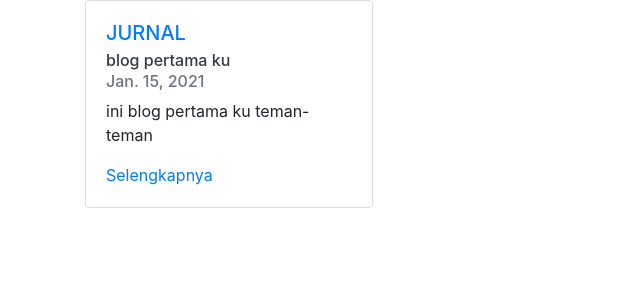
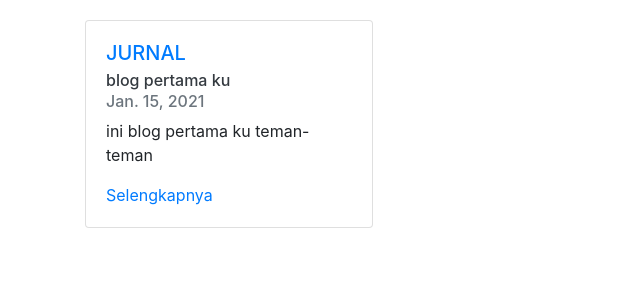
Before and after one commit to geraldiadityo/django-web-portal-artikel, a Django app: page / in a window 1280 px wide. Shown: the part 56-356 px from the top of the page, without its empty margins (0-640 px from the left). Run offline with Django 3.2, Linux system fonts and the light colour scheme; data comes from the database, SQL or seed files in the repository; both versions use the stored data as it was after the commit; some libraries are stand-ins or nearby versions.

Commit message:
modified template

```diff
--- a/templates/base.html
+++ b/templates/base.html
@@ -15,7 +15,7 @@
 </head>
 <body>
     {% include 'navbarartikel.html' %}
-    <div class="container">
+    <div class="container" style="margin-top: 20px;">
 
         {% block content %}
 
--- a/templates/basepenulis.html
+++ b/templates/basepenulis.html
@@ -15,7 +15,7 @@
 </head>
 <body>
     {% include 'navbarpenulis.html' %}
-    <div class="container">
+    <div class="container" style="margin-top: 20px;">
 
         {% block content %}
 
```
Also changed, not shown: db.sqlite3.
